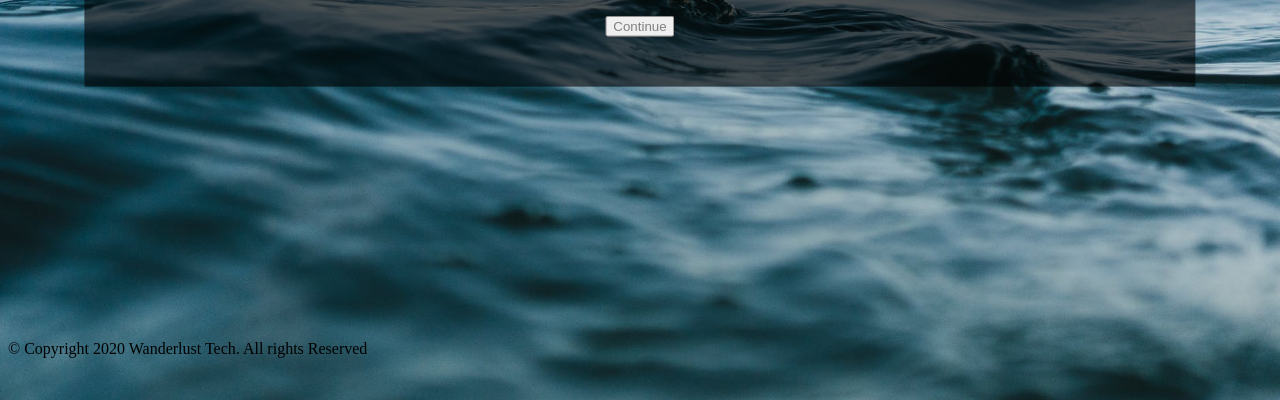
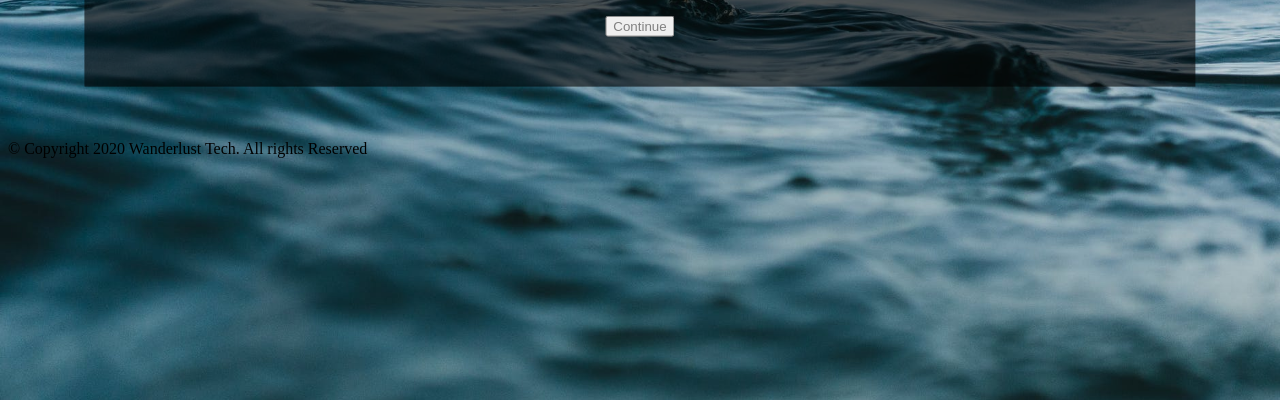
Before and after one commit to smi13s/Wanderlsuttech, a plain HTML site: page index.html in a window 1280 px wide. Shown: the part 400-800 px from the top of the page. Drawn offline with Linux system fonts and the light colour scheme.

Commit message:
Update style.css

```diff
--- a/style.css
+++ b/style.css
@@ -92,6 +92,6 @@ li a:hover {
 
 .copyRight {
     position: absolute;
-    bottom: -50%;
+    bottom: -10%;
 
 }
```
